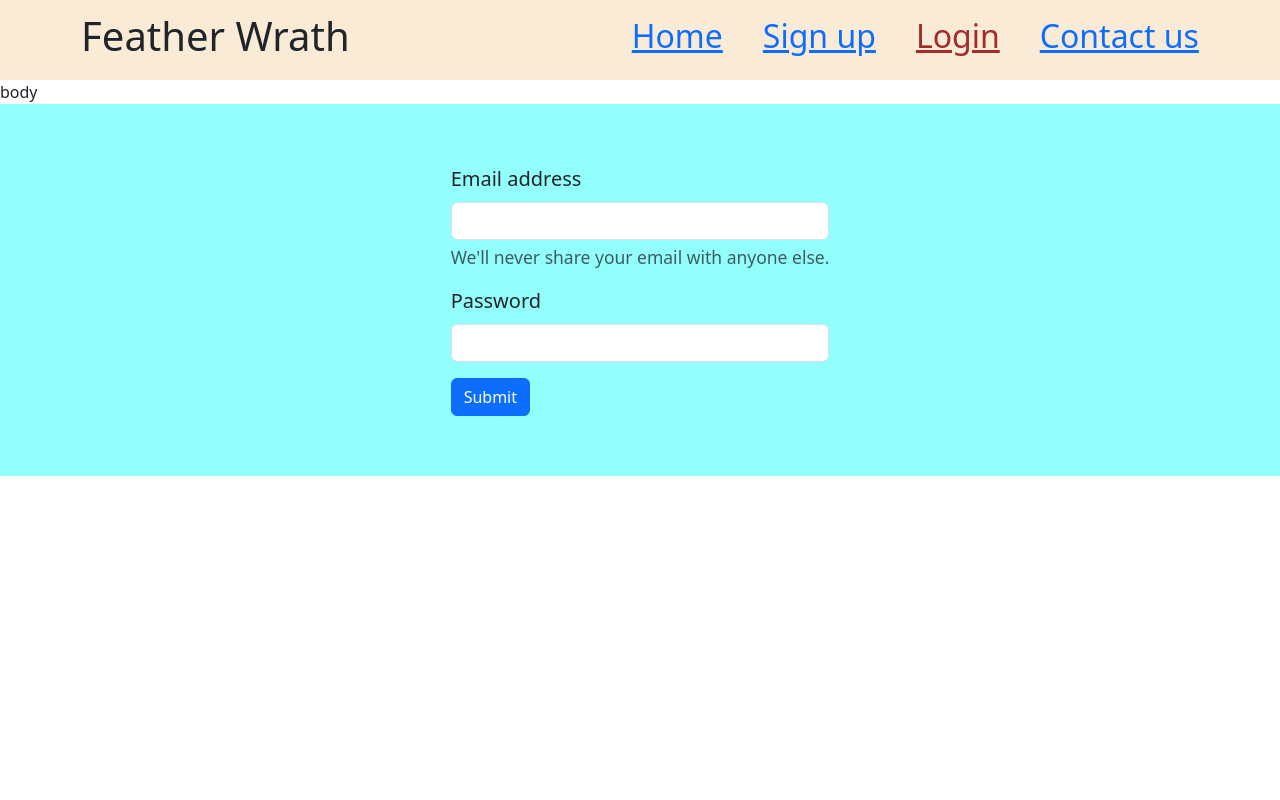
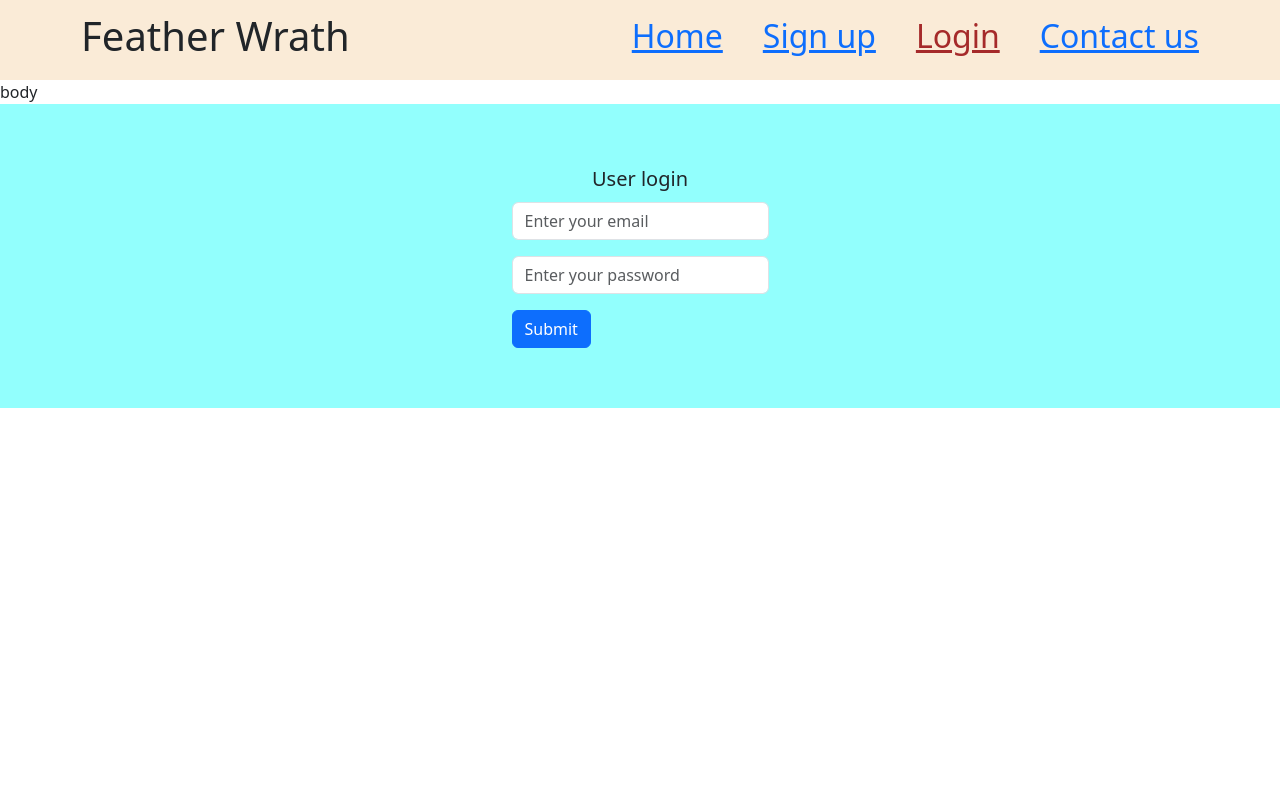
Before and after one commit to shakkelu/MERN-stack-Ecommerce-website, a React (Create React App) app in the folder client-app/: page /login in a window 1280 px wide. Shown: the top 800 px of the page. Built offline with nearby package versions, Linux system fonts and the light colour scheme.

Commit message:
Login also implemented , navigate not working

```diff
--- a/client-app/src/pages/login.js
+++ b/client-app/src/pages/login.js
@@ -1,17 +1,62 @@
-function Login() {
+import React, { useState } from "react";
+import axios from "axios";
+
+const Login = () => {
+  const [email, setEmail] = useState("");
+  const [password, setPassword] = useState("");
+
+  const handlelogin = async (e) => {
+    e.preventDefault();
+    console.log(email, password);
+    try {
+      const response = await axios.post(
+        "http://localhost:4000/api/auth/login",
+        {
+          email,
+          password,
+        }
+      );
+      // Check for successful response based on status or other criteria
+      if (response.status === 200) {
+        console.log("sending success");
+        console.log(response.data.message);
+      } else {
+        console.log("sending failure");
+        console.log(response.data.message);
+      }
+    } catch (error) {
+      // Error handling
+      console.error(
+        "Error occurred:",
+        error.response ? error.response.data.message : error.message
+      );
+    }
+  };
   return (
     <div className="signup-form">
-      <form>
+      <div className="form-label">User login</div>
+      <form onSubmit={handlelogin}>
         <div className="mb-3">
-          <label className="form-label">Email address</label>
-          <input type="email" className="form-control" />
-          <div id="emailHelp" className="form-text">
-            We'll never share your email with anyone else.
-          </div>
+          <input
+            type="email"
+            value={email}
+            className="form-control"
+            onChange={(e) => {
+              setEmail(e.target.value);
+            }}
+            placeholder="Enter your email"
+          />
         </div>
         <div className="mb-3">
-          <label className="form-label">Password</label>
-          <input type="password" className="form-control" />
+          <input
+            type="password"
+            value={password}
+            className="form-control"
+            onChange={(e) => {
+              setPassword(e.target.value);
+            }}
+            placeholder="Enter your password"
+          />
         </div>
 
         <button type="submit" className="btn btn-primary">
@@ -20,6 +65,6 @@ function Login() {
       </form>
     </div>
   );
-}
+};
 
 export default Login;
--- a/client-app/src/pages/signup.js
+++ b/client-app/src/pages/signup.js
@@ -1,5 +1,6 @@
 import React, { useState } from "react";
 import axios from "axios";
+import { useNavigate } from "react-router-dom";
 
 const Signup = () => {
   const [name, setName] = useState("");
@@ -7,31 +8,31 @@ const Signup = () => {
   const [password, setPassword] = useState("");
   const [phone, setPhone] = useState("");
   const [address, setAddress] = useState("");
+  const navigate = useNavigate();
 
   const handleSubmit = async (e) => {
     e.preventDefault();
     console.log(name, email, password, phone, address);
+
     try {
       const response = await axios.post(
         "http://localhost:4000/api/auth/register",
-        {
-          name,
-          email,
-          password,
-          phone,
-          address,
-        }
+        { name, email, password, phone, address }
       );
-      // Check for successful response based on status or other criteria
       if (response.status === 200) {
         console.log("sending success");
         console.log(response.data.message);
+        navigate("/login");
+        setName("");
+        setEmail("");
+        setPassword("");
+        setPhone("");
+        setAddress("");
       } else {
         console.log("sending failure");
         console.log(response.data.message);
       }
     } catch (error) {
-      // Error handling
       console.error(
         "Error occurred:",
         error.response ? error.response.data.message : error.message
```
Also changed, not shown: client-app/src/index.js (+8 -8 lines).
